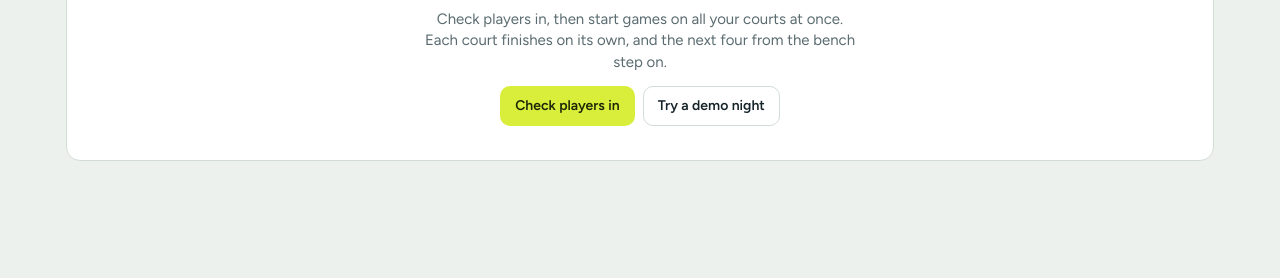
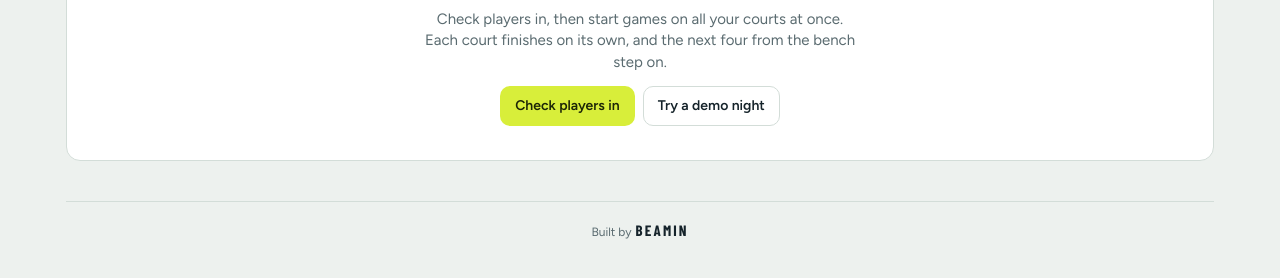
Before and after one commit to calcodeit/happy-bees-pickleball, a plain HTML site: page index.html in a window 1280 px wide. Shown: the part 278-556 px from the top of the page. Drawn offline with nearby package versions, Linux system fonts and the light colour scheme.

Commit message:
Add files via upload

```diff
--- a/index.html
+++ b/index.html
@@ -244,6 +244,8 @@ pre.copy { white-space: pre-wrap; background: var(--surface-2); border: 1px soli
 .toast button { background: var(--ball); color: var(--ball-ink); border: 0; border-radius: 8px; padding: 6px 12px; font-weight: 700; cursor: pointer; }
 .toast button[hidden] { display: none; }
 @media (prefers-reduced-motion: no-preference) { .toast { animation: rise .2s ease-out; } @keyframes rise { from { transform: translate(-50%, 8px); opacity: 0; } } }
+.credit { margin-top: 40px; padding-top: 18px; border-top: 1px solid var(--line); text-align: center; color: var(--muted); font-size: 12px; }
+.credit b { font-family: var(--display); font-weight: 700; font-size: 15px; letter-spacing: .14em; text-transform: uppercase; color: var(--ink); margin-left: 4px; }
 .sr { position: absolute; width: 1px; height: 1px; overflow: hidden; clip: rect(0 0 0 0); }
 </style>
 </head>
@@ -310,6 +312,7 @@ pre.copy { white-space: pre-wrap; background: var(--surface-2); border: 1px soli
     <section id="v-standings" hidden></section>
     <section id="v-wrap" hidden></section>
   </main>
+  <footer class="credit">Built by<b>Beamin</b></footer>
 </div>
 
 <div class="backdrop" id="backdrop" hidden>
```
